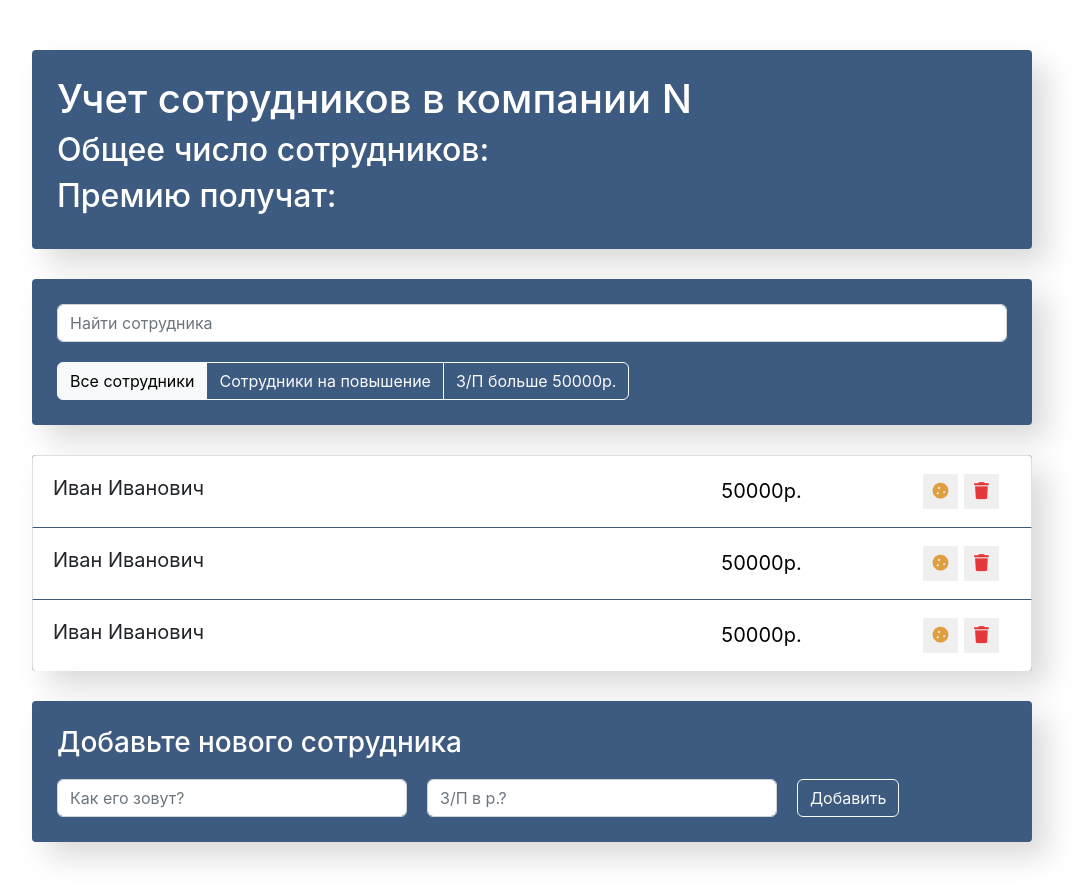
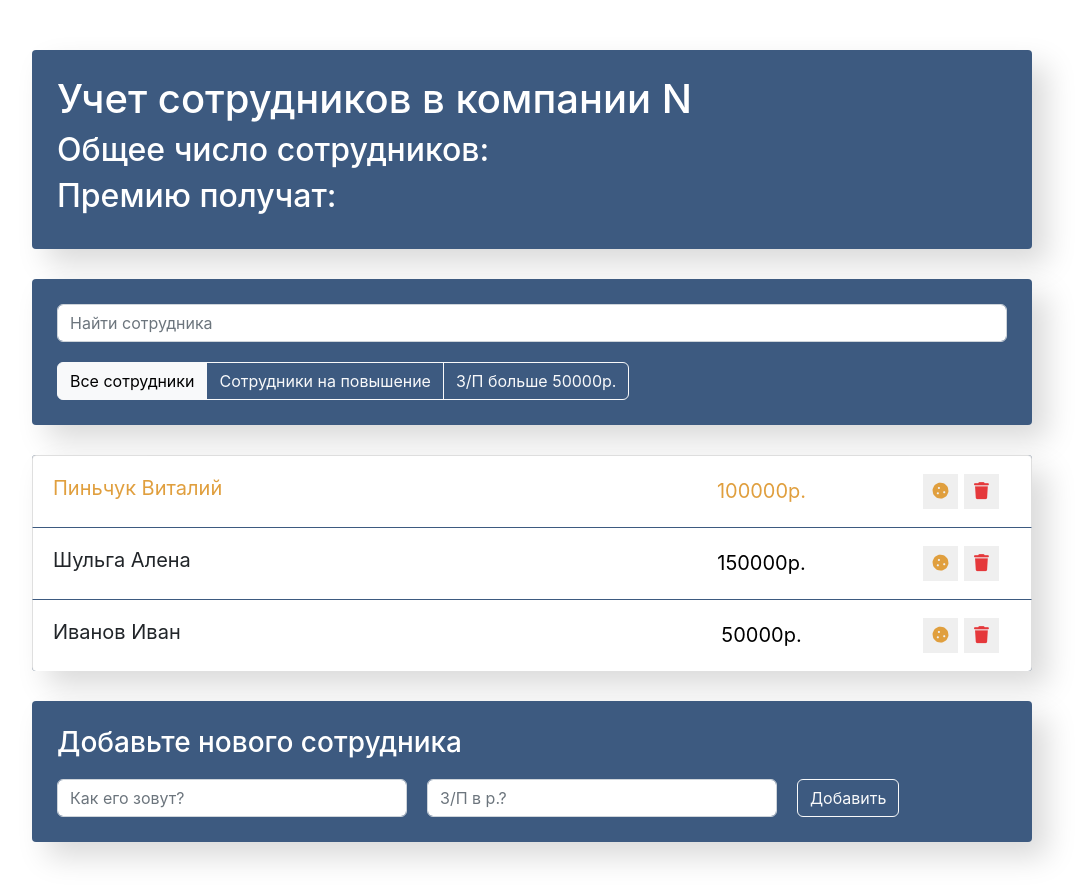
Before and after one commit to Yitala9b2/employees-app, a React (Create React App) app: page / in a window 1280 px wide. Shown: the whole page, without its empty margins (108-1192 px from the left). Built offline with nearby package versions, Linux system fonts and the light colour scheme.

Commit message:
импровизированая бд, добавление ключа и класса

```diff
--- a/src/components/app/App.jsx
+++ b/src/components/app/App.jsx
@@ -5,15 +5,22 @@ import EmployeesList from '../employees-list/EmployeesList.jsx';
 import EmployeesAddForm from '../employees-add-form/EmployeesAddForm.jsx';
 import './App.css';
 
-const App = () => (
+const App = () => {
+    // импровизированая бд
+    const data = [
+        { name: 'Пиньчук Виталий', salary: 100000, increase: true, id: 1 },
+        { name: 'Шульга Алена', salary: 150000, increase: false, id: 2 },
+        { name: 'Иванов Иван', salary: 50000, increase: false, id: 3 },
+    ];
+    return (
         <div className="app">
             <AppInfo/>
             <div className="search-panel">
                 <SearchPanel/>
                 <AppFilter/>
             </div>
-        <EmployeesList/>
+            <EmployeesList data={data}/>
             <EmployeesAddForm/>
         </div>);
-
+};
 export default App;
--- a/src/components/employees-list-item/EmployeesListItem.jsx
+++ b/src/components/employees-list-item/EmployeesListItem.jsx
@@ -2,11 +2,16 @@
 import './EmployeesListItem.css';
 
 
-const EmployeesListItem = () => {
+const EmployeesListItem = ({ name, salary, increase }) => {
+    // добавили класс increase в классы
+    let classNames = 'list-group-item d-flex justify-content-between';
+    if (increase) {
+        classNames += ' increase';
+    }
     return (
-        <li className="list-group-item d-flex justify-content-between">
-            <span className="list-group-item-label">Иван Иванович</span>
-            <input type="text" className="list-group-item-input" defaultValue="50000р."/>
+        <li className={classNames}>
+            <span className="list-group-item-label">{name}</span>
+            <input type="text" className="list-group-item-input" defaultValue={`${salary}р.`}/>
             <div className='d-flex justify-content-center align-items-center'>
                 <button type="button"
                     className="btn-cookie btn-sm ">
--- a/src/components/employees-list/EmployeesList.jsx
+++ b/src/components/employees-list/EmployeesList.jsx
@@ -1,12 +1,26 @@
 import EmployeesListItem from '../employees-list-item/EmployeesListItem.jsx';
 import './EmployeesList.css';
 
-const EmployeesList = () => {
+const EmployeesList = ({ data }) => {
+    const elements = data.map((value) => {
+        const { id, ...valueProps } = value;
+        return (
+            <EmployeesListItem key={id} {...valueProps} />
+            // <EmployeesListItem name = {value.name} salary={value.salary} increase={value.increase} key={}/>
+            // <EmployeesListItem {...value}/>
+        );
+
+
+        // возможна запись с индексом
+        // const elements = data.map((value, i) => {
+        //     const { id, ...valueProps } = value;
+        //     return (
+        //         <EmployeesListItem key={i} {...valueProps} />
+        //     );
+    });
     return (
         <ul className = "app-list list-group">
-            <EmployeesListItem/>
-            <EmployeesListItem/>
-            <EmployeesListItem/>
+            {elements}
         </ul>
     );
 };
```
Also changed, not shown: 1 other file (tests, documents, lock files or other folders). Lines whose indentation alone changed are shown as unchanged.
